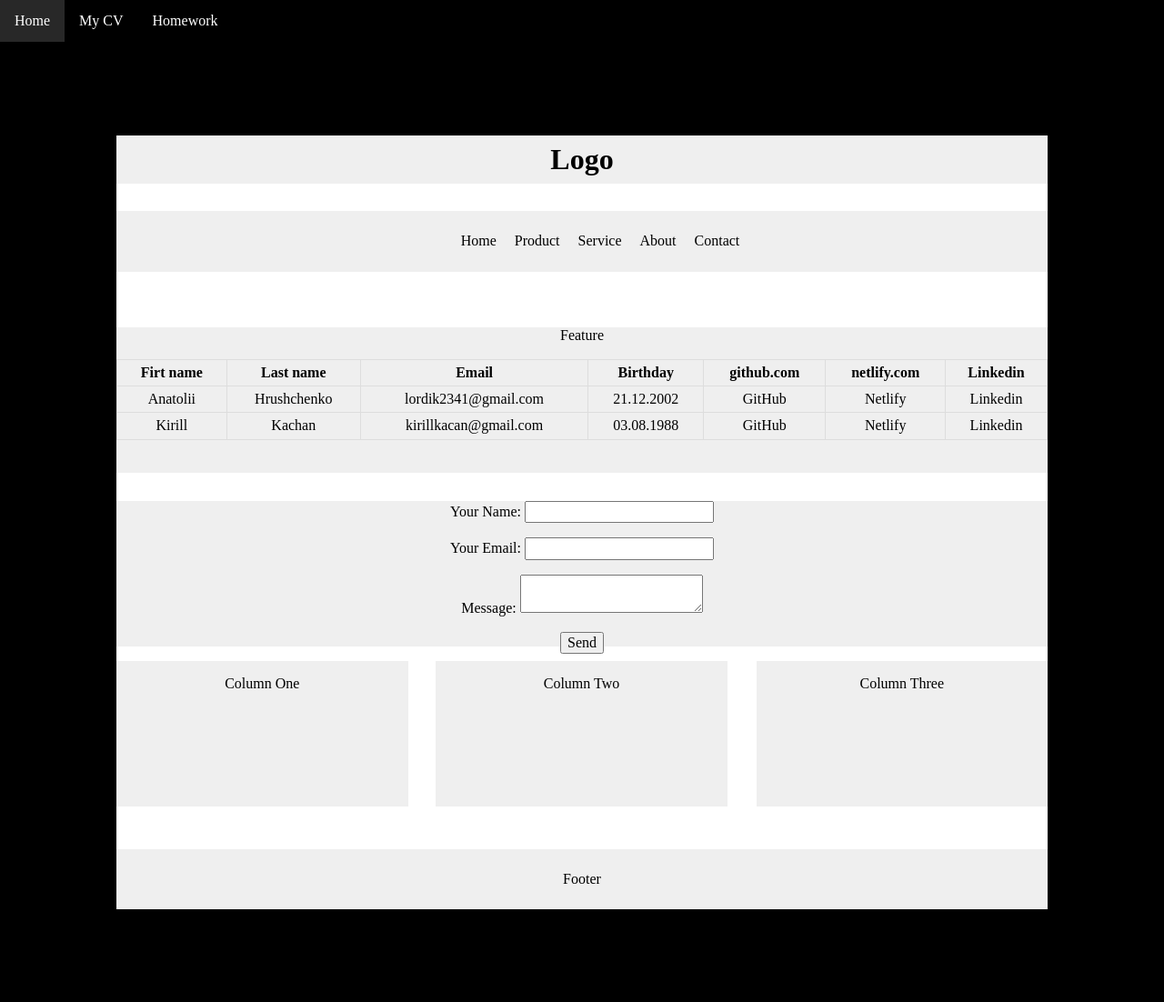
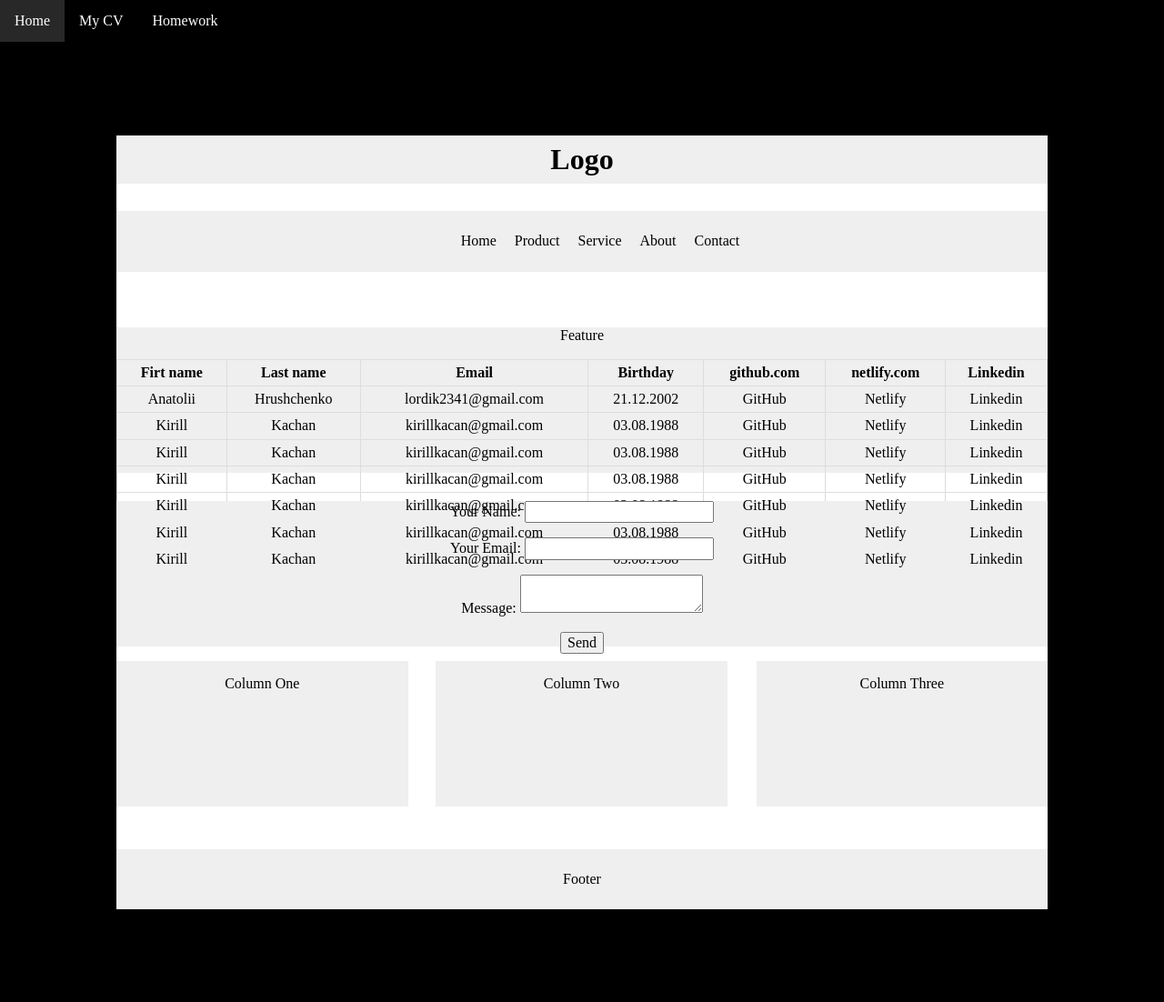
Before and after one commit to R1d3Reality/homework, a Jekyll site: the page built from _pages/lessons/lesson2/index.html, in a window 1280 px wide. Shown: the whole page at 91% size. Built offline with Jekyll 4.4.1, drawn with Linux system fonts in a browser that asks for light colours.

Commit message:
checking

```diff
--- a/_pages/lessons/lesson2/index.html
+++ b/_pages/lessons/lesson2/index.html
@@ -52,6 +52,52 @@ title: page title
                             <td><a href="https://kirill-kachan.netlify.app">Netlify</a></td>
                             <td><a href="https://www.linkedin.com/in/%D0%BA%D0%B8%D1%80%D0%B8%D0%BB%D0%BB-%D0%BA%D0%B0%D1%87%D0%B0%D0%BD-19663a216/">Linkedin</a></td>
                         </tr>
+                        <tr>
+                            <td>Kirill</td>
+                            <td>Kachan</td>
+                            <td>kirillkacan@gmail.com</td>
+                            <td>03.08.1988</td>
+                            <td><a href="https://github.com/Kirill-Kachan">GitHub</a></td>
+                            <td><a href="https://kirill-kachan.netlify.app">Netlify</a></td>
+                            <td><a href="https://www.linkedin.com/in/%D0%BA%D0%B8%D1%80%D0%B8%D0%BB%D0%BB-%D0%BA%D0%B0%D1%87%D0%B0%D0%BD-19663a216/">Linkedin</a></td>
+                        </tr>
+                        <tr>
+                            <td>Kirill</td>
+                            <td>Kachan</td>
+                            <td>kirillkacan@gmail.com</td>
+                            <td>03.08.1988</td>
+                            <td><a href="https://github.com/Kirill-Kachan">GitHub</a></td>
+                            <td><a href="https://kirill-kachan.netlify.app">Netlify</a></td>
+                            <td><a href="https://www.linkedin.com/in/%D0%BA%D0%B8%D1%80%D0%B8%D0%BB%D0%BB-%D0%BA%D0%B0%D1%87%D0%B0%D0%BD-19663a216/">Linkedin</a></td>
+                        </tr>
+                        <tr>
+                            <td>Kirill</td>
+                            <td>Kachan</td>
+                            <td>kirillkacan@gmail.com</td>
+                            <td>03.08.1988</td>
+                            <td><a href="https://github.com/Kirill-Kachan">GitHub</a></td>
+                            <td><a href="https://kirill-kachan.netlify.app">Netlify</a></td>
+                            <td><a href="https://www.linkedin.com/in/%D0%BA%D0%B8%D1%80%D0%B8%D0%BB%D0%BB-%D0%BA%D0%B0%D1%87%D0%B0%D0%BD-19663a216/">Linkedin</a></td>
+                        </tr>
+                        <tr>
+                            <td>Kirill</td>
+                            <td>Kachan</td>
+                            <td>kirillkacan@gmail.com</td>
+                            <td>03.08.1988</td>
+                            <td><a href="https://github.com/Kirill-Kachan">GitHub</a></td>
+                            <td><a href="https://kirill-kachan.netlify.app">Netlify</a></td>
+                            <td><a href="https://www.linkedin.com/in/%D0%BA%D0%B8%D1%80%D0%B8%D0%BB%D0%BB-%D0%BA%D0%B0%D1%87%D0%B0%D0%BD-19663a216/">Linkedin</a></td>
+                        </tr>
+                        <tr>
+                            <td>Kirill</td>
+                            <td>Kachan</td>
+                            <td>kirillkacan@gmail.com</td>
+                            <td>03.08.1988</td>
+                            <td><a href="https://github.com/Kirill-Kachan">GitHub</a></td>
+                            <td><a href="https://kirill-kachan.netlify.app">Netlify</a></td>
+                            <td><a href="https://www.linkedin.com/in/%D0%BA%D0%B8%D1%80%D0%B8%D0%BB%D0%BB-%D0%BA%D0%B0%D1%87%D0%B0%D0%BD-19663a216/">Linkedin</a></td>
+                        </tr>
+
                     </tbody>
                 </table>
             </div>
```
